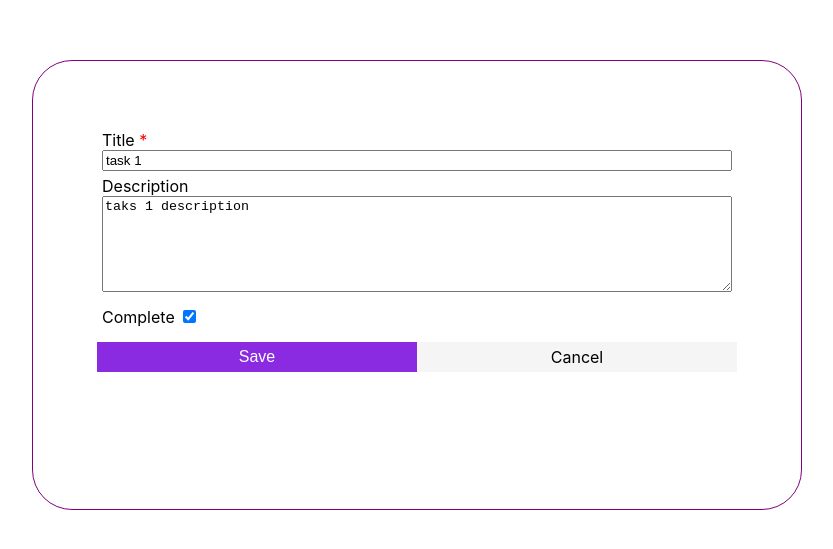
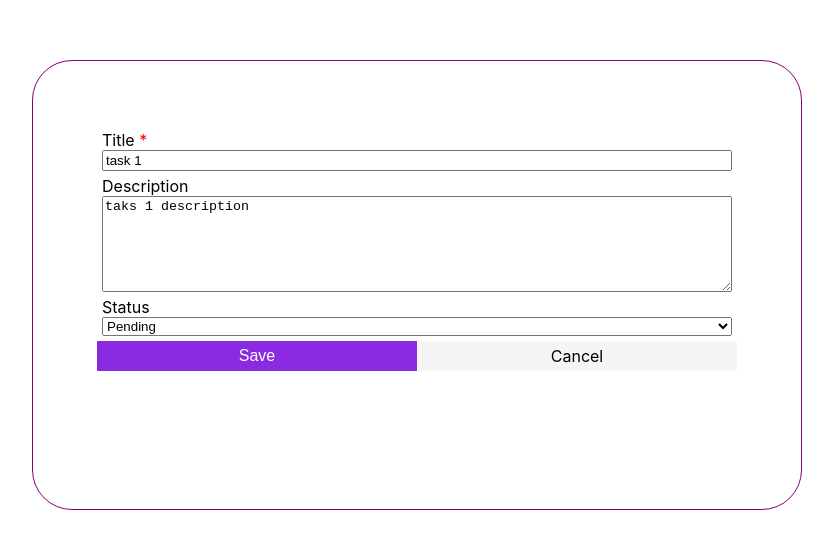
Before and after one commit to Jorge-Pelcastre/todo, a React (Create React App) app: page /1/edit in a window 1280 px wide. Shown: the part 115-664 px from the top of the page, without its empty margins (223-1056 px from the left). Built offline with nearby package versions, Linux system fonts and the light colour scheme.

Commit message:
feat: add status field to task form

```diff
--- a/src/App.css
+++ b/src/App.css
@@ -9,11 +9,11 @@
 .task {
   justify-content: space-between;
   border: 1px solid lightsteelblue;
-  margin: 10px;
-  width: 100%;
+  margin: 15px;
+  width: calc(100% - 48px);
   border-radius: 5px;
   padding: 9px;
-  aspect-ratio: 2/1;
+  aspect-ratio: 3/1;
 }
 
 .tasks-board {
@@ -23,6 +23,10 @@
 }
 
 .tasks-container{
+  width: 100%;
+}
+
+.tasks-list-container{
   display: flex;
   width: 100%;
 }
--- a/src/components/TaskForm.jsx
+++ b/src/components/TaskForm.jsx
@@ -1,25 +1,27 @@
-import { useDispatch, useSelector } from 'react-redux';
-import { v4 as uuid } from 'uuid';
-import { Link, useParams, useNavigate } from 'react-router-dom';
-import { addTask, updateTask } from '../features/tasks/taskSlice';
-import useForm from '../hooks/useForm';
-import { Input, Textarea, Checkbox } from './formComponents';
+import { useDispatch, useSelector } from "react-redux";
+import { v4 as uuid } from "uuid";
+import { Link, useParams, useNavigate } from "react-router-dom";
+import { addTask, updateTask } from "../features/tasks/taskSlice";
+import useForm from "../hooks/useForm";
+import { Input, Textarea, Select } from "./formComponents";
+
+const taskStatus = ['pending', 'inProgress', 'complete'];
 
 function TaskForm() {
   const { id } = useParams();
   const navigate = useNavigate();
   const dispatch = useDispatch();
-    const tasks = useSelector(state => state.tasks);
+  const tasks = useSelector((state) => state.tasks);
   const getTask = () => {
     if (id) {
-            const task = tasks.find(t => t.id === id);
+      const task = tasks.find((t) => t.id === id);
       if (task) return task;
     }
     return {
-            title: '',
-            description: '',
-            complete: false
-        }
+      title: "",
+      description: "",
+      status: taskStatus[0]
+    };
   };
 
   const onSubmit = (task) => {
@@ -28,23 +30,19 @@ function TaskForm() {
     } else {
       dispatch(addTask({ ...task, id: uuid() }));
     }
-        navigate('/');
-    }
+    navigate("/");
+  };
 
   const rules = {
     title: `required|max:30|unique:${(id
-            ? tasks.filter(t => t.id !== id ).map(t => t.title)
-            : tasks.map(t => t.title)).join()}`,
-        description: 'max:256',
-        complete: 'boolean'
-    }
+      ? tasks.filter((t) => t.id !== id).map((t) => t.title)
+      : tasks.map((t) => t.title)
+    ).join()}`,
+    description: "max:256",
+    status: `only:${taskStatus.join()}`
+  };
 
-    const {
-        handleInput,
-        handleSubmit,
-        data,
-        errors
-    } = useForm({
+  const { handleInput, handleSubmit, data, errors } = useForm({
     onSubmit,
     initial: getTask(),
     rules
@@ -57,22 +55,33 @@ function TaskForm() {
         handleInput={handleInput}
         value={data.title}
         required
-                errors={errors} />
+        errors={errors}
+      />
       <Textarea
         name="description"
         handleInput={handleInput}
         value={data.description}
         rows="6"
-                errors={errors} />
-            <Checkbox
-                name="complete"
-                type="checkbox"
+        errors={errors}
+      />
+      <Select
+        name="status"
+        options={[
+          ["pending", "Pending"],
+          ["inProgress", "In Progress"],
+          ["complete", "Complete"]
+        ]}
         handleInput={handleInput}
-                checked={data.title}
-                errors={errors} />
-            <div className='form-actions'>
-                <button type="submit" className='btn-block btn-accent'>Save</button>
-                <Link to="/" className='btn-block btn-secondary'>Cancel</Link>
+        value={data.status}
+        errors={errors}
+      />
+      <div className="form-actions">
+        <button type="submit" className="btn-block btn-accent">
+          Save
+        </button>
+        <Link to="/" className="btn-block btn-secondary">
+          Cancel
+        </Link>
       </div>
     </form>
   );
--- a/src/components/TasksBoard.jsx
+++ b/src/components/TasksBoard.jsx
@@ -7,7 +7,7 @@ import TasksList from "./TasksList";
 function TasksBoard() {
   return (
     <div className="tasks-board">
-      <div className="tasks-container">
+      <div className="tasks-list-container">
         <TasksList type="pending" icon={faSquare}/>
         <TasksList type="inProgress" icon={faSpinner}/>
         <TasksList type="complete" icon={faCheck}/>
--- a/src/components/formComponents.jsx
+++ b/src/components/formComponents.jsx
@@ -85,8 +85,35 @@ function Textarea({
   );
 }
 
+function Select({
+  required = false,
+  value,
+  options,
+  handleInput,
+  name,
+  label,
+  errors
+}) {
+  return (
+    <div className="input-group">
+      <label htmlFor={name}>
+        {label ?? capitalize(name)}{" "}
+        {required && <span className="input-required">*</span>}
+      </label>
+      <select name={name} onChange={handleInput} defaultValue={value}>
+          {options.map(([key, text]) => (
+            <option key={key} value={key}>{text}</option>
+          ))}
+      </select>
+      {errors.has(name) && <Error message={errors.get(name)} />}
+    </div>
+  );
+}
+
 function Error({ message }) {
   return <span style={{ color: "red" }}>{message}</span>;
 }
 
-export { Input, Textarea, Checkbox, Error };
+export default Select;
+
+export { Input, Textarea, Checkbox, Select, Error };
--- a/src/hooks/validator.js
+++ b/src/hooks/validator.js
@@ -84,8 +84,6 @@ const includes = (value, ...options) => options.slice(0, -2).includes(value);
 
 const notIncludes = (...params) => !includes(...params);
 
-const unique = (...params) => notIncludes(...params);
-
 const confirm = (value, _, attribute, data) =>
   value === data[`${attribute}_confirm`];
 
@@ -144,11 +142,12 @@ const functionRules = {
   before,
   image,
   mime,
+  only: includes,
   dimensions,
   includes,
   notIncludes,
   exists,
-  unique,
+  unique: notIncludes,
 };
 
 
@@ -162,6 +161,9 @@ export default class Validator {
         let [rule, values = ""] = element.split(":");
         values = values.split(",");
         const validate = functionRules[rule];
+        if(!(validate instanceof Function)) {
+          throw Error(`${rule} is not supported`)
+        }
         const validation = validate(
           data[attribute],
           ...values,
--- a/src/lang/en.json
+++ b/src/lang/en.json
@@ -25,6 +25,7 @@
         "mime": ":attribute must be of any of this :value",
         "dimentions": "dimension :attribute must be :value X :value",
         "includes": ":attribute must be in options",
+        "only": ":attribute is not valid",
         "notIncludes": ":attribute must not be in options"
     }
 }
```
Lines whose indentation alone changed are shown as unchanged.
